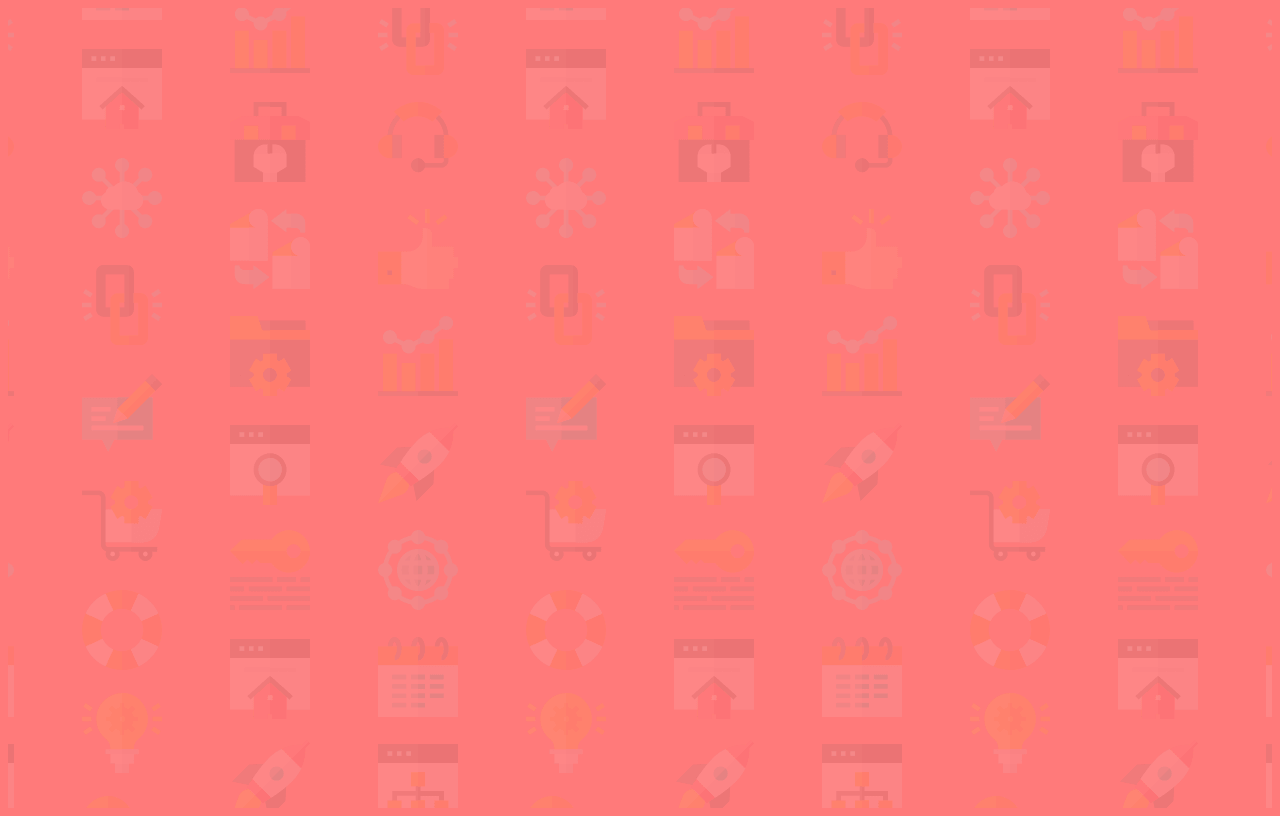
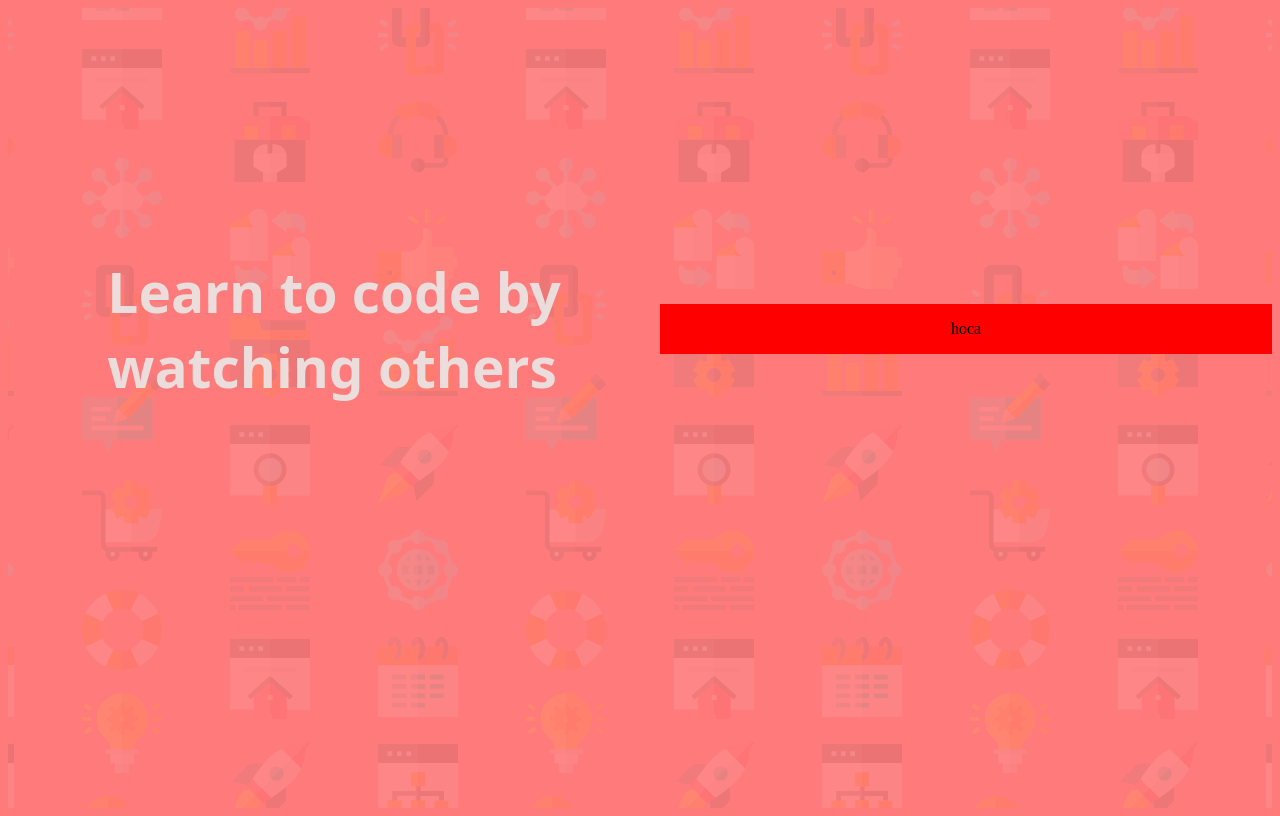
Before and after one commit to Victor-V-G/EJERCICIO-1-HTML-CSS-JS, a plain HTML site: page index.html in a window 1280 px wide. Drawn offline with Linux system fonts and the light colour scheme.

Commit message:
H1 DIV AND FORM
se creo el div padre, y los div hijos

```diff
--- a/assets/css/style.css
+++ b/assets/css/style.css
@@ -1,3 +1,9 @@
 html{
     background-color: hsl(0, 100%, 74%);
 }
+
+h1{
+    font-family: system-ui;
+    font-size: 55px;
+    color: rgb(236, 221, 221);
+}
--- a/assets/main.css
+++ b/assets/main.css
@@ -5,4 +5,35 @@
     background-repeat: no-repeat;
     background-position: center;
     height: 100vh !important;
+
 }
+
+
+.central-div{
+    display: flex;
+    align-items: center;
+    justify-content: center;
+    padding-top: 15%;
+    width: 100%;
+
+}
+
+
+.h1-div{
+    width: 50%;
+    margin: 20px;
+
+    display: flex;
+    align-items: center;
+    justify-content: center;
+
+}
+
+
+.form-div{
+    width: 50%;
+    background-color: red;
+    display: flex;
+    align-items: center;
+    justify-content: center;
+}
--- a/index.html
+++ b/index.html
@@ -10,6 +10,14 @@
 </head>
 <body>
   <main class="background-img">
+    <div class="central-div">
+      <div class="h1-div">
+        <h1>Learn to code by <br> watching others</h1>
+      </div>
+      <div class="form-div">
+          <p>hoca</p>
+      </div>
+    </div>
   </main>
 </body>
 </html>
```
